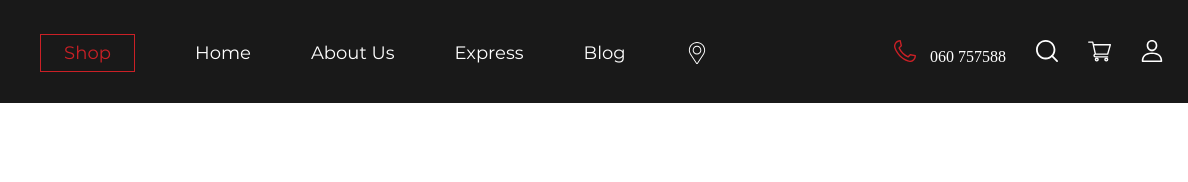
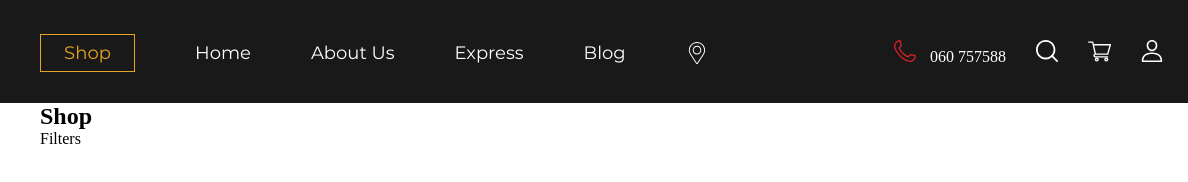
Before and after one commit to tikmanasyan/dragon, a plain HTML site: page pages/shop.html in a window 1280 px wide. Shown: the full height of the page, 0-1188 px from the left. Drawn offline with Linux system fonts and the light colour scheme.

Commit message:
new changed

```diff
--- a/pages/shop.html
+++ b/pages/shop.html
@@ -13,7 +13,7 @@
             <div class="root-nav">
                 <div class="menu">
                     <div class="shop-button">
-                        <button class="clickable">Shop</button>
+                        <button class="clickable" style="color:#E6A423;border-color:#E6A423">Shop</button>
                     </div>
                     <div class="nav-bar">
                         <ul>
@@ -48,5 +48,25 @@
             </div>
         </div>
     </nav>
+
+    <main id="shop-page">
+        <div class="container">
+            <section class="shop-carousel">
+                <div class="carousel-header">
+                    <h2>Shop</h2>
+                </div>
+                <div class="carousel-body">
+
+                </div>
+                <div class="filters">
+                    <span>Filters</span>
+                </div>
+            </section>
+
+            <section class="salads"></section>
+            <section class="soups"></section>
+            <section class="rolls"></section>
+        </div>
+    </main>
 </body>
 </html>
--- /dev/null
+++ b/sass/shop/_shop_main.scss
@@ -0,0 +1,4 @@
+#shop-page {
+
+   overflow: hidden;
+}
--- a/sass/style.scss
+++ b/sass/style.scss
@@ -11,4 +11,5 @@
 "./includes/top_dishes.scss",
 "./includes/blog.scss",
 "./includes/map.scss",
-"./includes/footer.scss";
+"./includes/footer.scss",
+"./shop/shop_main.scss";
```
Also changed, not shown: css/style.css, images/for_shop/arows.svg (added), images/for_shop/baby-body.svg (added), images/for_shop/chinese.svg (added), images/for_shop/drinks.svg (added), images/for_shop/filter.svg (added), images/for_shop/japanese.svg (added), images/for_shop/lent.svg (added), images/for_shop/salad1.svg (added), images/for_shop/salad2.svg (added), images/for_shop/salad3.svg (added), images/for_shop/salad4.svg (added), images/for_shop/special.svg (added), 1 other file.
